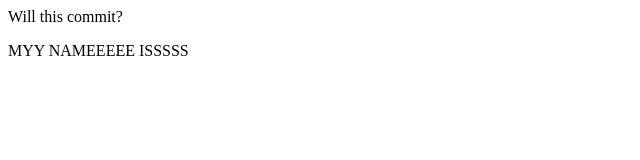
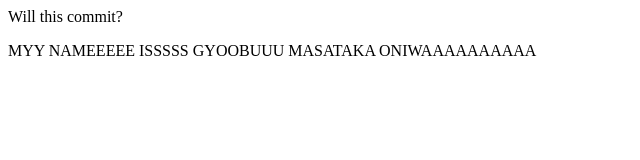
Before and after one commit to Suprim006/New_Repository_gitTest, a plain HTML site: page index.html in a window 1280 px wide. Shown: the whole page, without its empty margins (0-640 px from the left). Drawn offline with Linux system fonts and the light colour scheme.

Commit message:
Different branch

```diff
--- a/index.html
+++ b/index.html
@@ -9,7 +9,7 @@
 <body>
     Will this commit?
     <p>
-        MYY NAMEEEEE ISSSSS
+        MYY NAMEEEEE ISSSSS GYOOBUUU MASATAKA ONIWAAAAAAAAAA
     </p>
 </body>
 </html>
```
